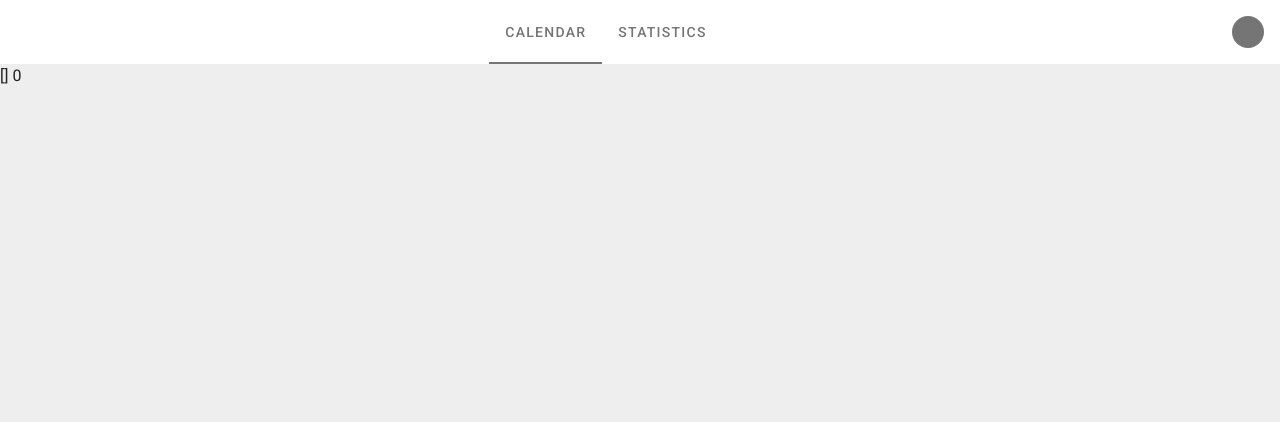
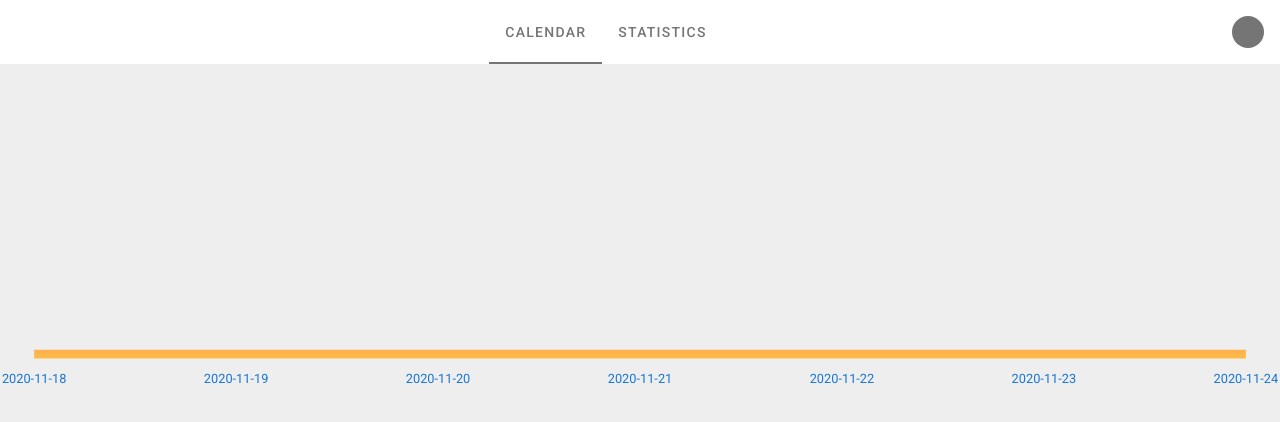
Before and after one commit to slkrx/calendar, a Vue app: page /statistics in a window 1280 px wide. Shown: the top 422 px of the page. Built offline with nearby package versions, Linux system fonts and the light colour scheme.

Commit message:
Added a productivity graph for each day in the last week. Also fixed a bug where the eventShow wouldn't reset after closing

```diff
--- a/src/components/CalendarEventShow.vue
+++ b/src/components/CalendarEventShow.vue
@@ -58,7 +58,7 @@ export default {
         }
     },
     watch: {
-        id: function () {
+        selectedOpen: function () {
             this.descriptionNew = this.description
             this.completedNew = this.completed
         }
--- a/src/views/Statistics.vue
+++ b/src/views/Statistics.vue
@@ -1,22 +1,53 @@
 <template>
     <div>
-        {{ events }}
-        {{ numCompletedTasks }}
+        <v-sparkline
+            :fill="true"
+            :gradient="gradient"
+            :line-width="2"
+            :padding="8"
+            :smooth="10"
+            :label-size="3"
+            :value="numCompletedTasks"
+            auto-draw
+        >
+            <template v-slot:label="item">
+                {{ new Date(new Date().setDate(new Date().getDate() - 7 + item.index)).toISOString().substr(0, 10) }}
+            </template>
+        </v-sparkline>
     </div>
 </template>
 
 <script>
 export default {
+    data: function() {
+        return {
+            gradient: ['#00c6ff', '#F0F', '#FF0']
+        }
+    },
     computed: {
         events() {
             return this.$store.state.events
         },
         numCompletedTasks() {
+            // Computes the number of tasks completed for each day in the last week
             let events = this.$store.state.events;
-            let numCompletedTasks = 0;
+            let today = new Date();
+            let aWeekAgo = new Date();
+            aWeekAgo.setDate(aWeekAgo.getDate() - 7);
+            let numCompletedTasks = [0,0,0,0,0,0,0];
             events.forEach(event => {
+                let startDate = event.start;
+                if (typeof(startDate) == Date)
+                    startDate = event.start.getTime();
+                let endDate = event.end;
+                if (typeof(endDate) == Date)
+                    endDate = event.end.getTime();
+                if (endDate < aWeekAgo.getTime() || endDate > today.getTime())
+                    return;
                 if (event.completed) {
-                    numCompletedTasks++;
+                    let numDaysAgo = Math.trunc((today.getTime() - endDate) / (1000 * 3600 * 24));
+                    let taskDuration = (endDate - startDate)  / (1000 * 60);
+                    numCompletedTasks[6 - numDaysAgo] += taskDuration;
                 }
             })
             return numCompletedTasks;
```
